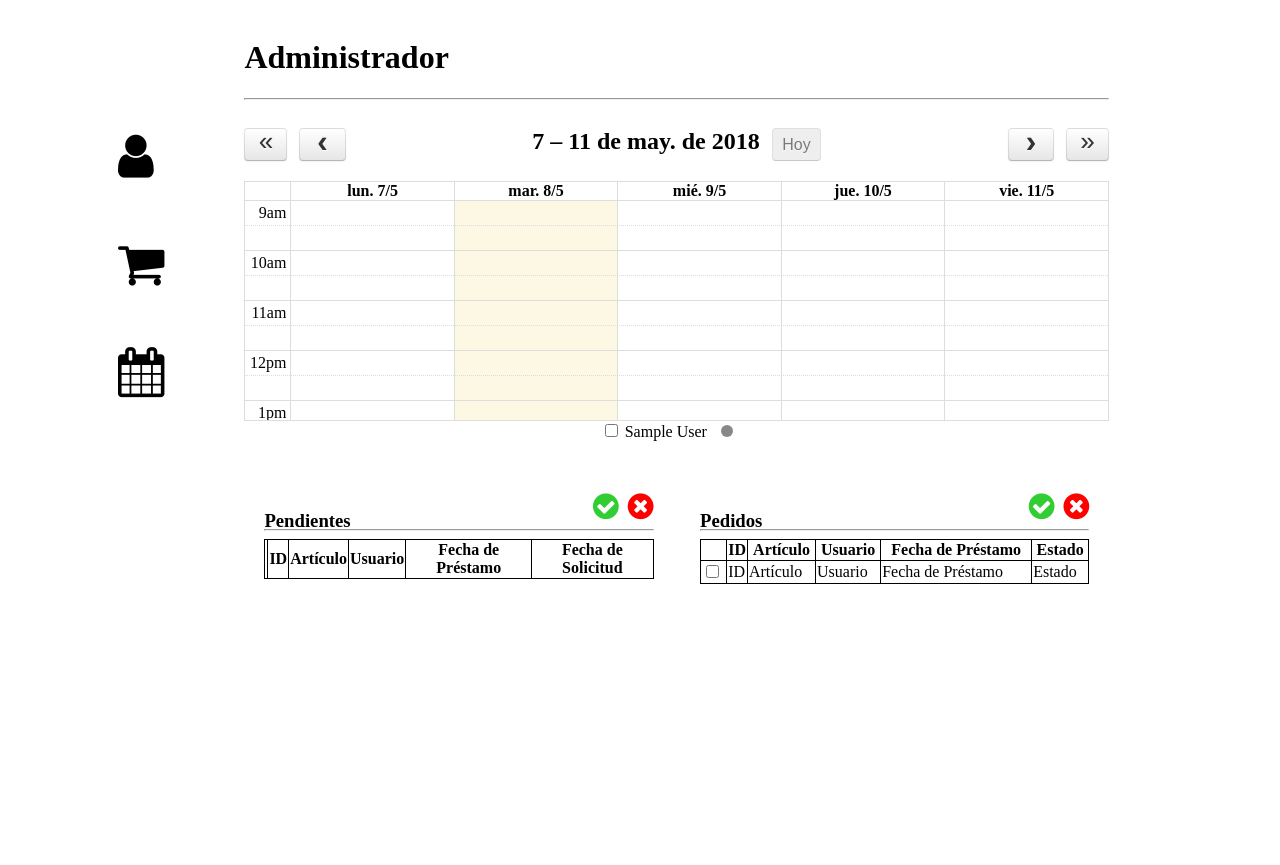
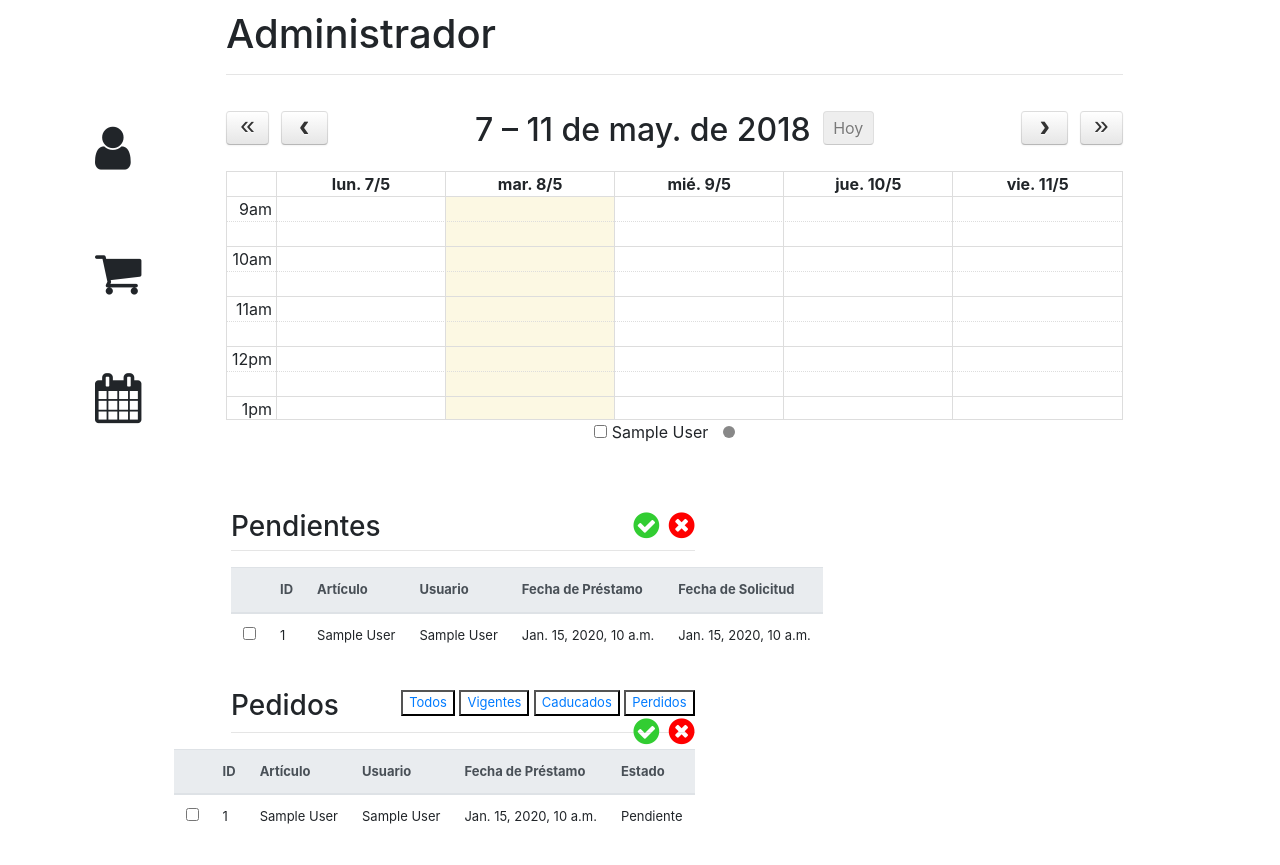
Before and after one commit to DCC-CC4401/2018-1-Winning-Eleven-11-T3, a Django app: page / in a window 1280 px wide. Before the commit the page ends 584 px from the top, so only its background shows below. Run offline with Django 3.2, Linux system fonts and the light colour scheme; tables that the repository leaves empty hold one stand-in row (values such as "Sample post"); lists and menus that the app fills with data are empty; some libraries are stand-ins or nearby versions.

Commit message:
Pedidos pueden ser filtrados por estado de prestamo

```diff
--- a/InventarioCEI/LandingAdmin/admin.py
+++ b/InventarioCEI/LandingAdmin/admin.py
@@ -1,8 +1,6 @@
 from django.contrib import admin
-from .models import Usuario, Prestamo, Articulo, Espacio, Reserva
+from .models import Usuario, Prestamo, Articulo
 
 admin.site.register(Usuario)
 admin.site.register(Prestamo)
 admin.site.register(Articulo)
-admin.site.register(Espacio)
-admin.site.register(Reserva)
--- a/InventarioCEI/LandingAdmin/models.py
+++ b/InventarioCEI/LandingAdmin/models.py
@@ -2,10 +2,19 @@ from django.db import models
 
 
 class Articulo(models.Model):
-    nombre = models.CharField(max_length=30)
-    estado = models.IntegerField()     #0,1,2,3
-    imagen = models.CharField(max_length=256)
-    cantidad = models.IntegerField()
+    opciones = (
+        ("Disponible", "Disponible"),
+        ("En prestamo", "En prestamo"),
+        ("En reparacion", "En reparacion")
+    )
+
+    nombre = models.CharField(max_length=20)
+    estado = models.CharField(max_length=15, choices=opciones, default="Disponible")
+    solicitudes = models.IntegerField(default=0)
+    imagen = models.ImageField(upload_to="img", default='img/none.png')
+    espacio = models.BooleanField()
+    color_calendario = models.CharField(max_length=15, default='none')
+
 
     def __str__(self):
         return self.nombre
@@ -23,24 +32,14 @@ class Usuario(models.Model):
 
 
 class Prestamo(models.Model):
+    opciones = (
+        ("Pendiente", "Pendiente"),
+        ("Vigente", "Vigente"),
+        ("Caducado", "Caducado"),
+        ("Perdido", "Perdido")
+    )
     id_articulo = models.ForeignKey(Articulo, on_delete=models.CASCADE)
     fecha_inicio = models.DateTimeField()
     fecha_termino = models.DateTimeField()
     id_usuario = models.ForeignKey(Usuario, on_delete=models.CASCADE)
-    estado = models.IntegerField()
-
-
-class Espacio(models.Model):
-    nombre = models.CharField(max_length=50)
-    capacidad = models.IntegerField()
-    color_calendario = models.CharField(max_length=10)
-
-    def __str__(self):
-        return self.nombre
-
-
-class Reserva(models.Model):
-    id_espacio = models.ForeignKey(Espacio, on_delete=models.CASCADE)
-    fecha_inicio = models.DateTimeField()
-    fecha_termino = models.DateTimeField()
-    id_usuario = models.ForeignKey(Usuario, on_delete=models.CASCADE)
+    estado = models.CharField(max_length=15, choices=opciones)
--- a/InventarioCEI/LandingAdmin/static/css/LandingAdmin.css
+++ b/InventarioCEI/LandingAdmin/static/css/LandingAdmin.css
@@ -10,7 +10,7 @@
 
 .EqualColumn {
     float: left;
-    width: 45%;
+    width: 50%;
 }
 
 * {
@@ -41,19 +41,19 @@
     clear: both;
 }
 
-
-table {
-    border-collapse: collapse;
-    margin-left: auto;
-    margin-left: auto;
-    width: 100%;
-}
-
-table, th, td {
-    border: 1px solid black;
-}
-
 #calendar {
   max-weidth: 800px;
   margin: 0 auto;
 }
+
+.btn-link2{
+  border:none;
+  outline:none;
+  background:none;
+  cursor:pointer;
+  color:#0000EE;
+  padding:0;
+  text-decoration:underline;
+  font-family:inherit;
+  font-size:inherit;
+}
--- a/InventarioCEI/LandingAdmin/templates/landingAdmin/index.html
+++ b/InventarioCEI/LandingAdmin/templates/landingAdmin/index.html
@@ -10,6 +10,10 @@
 <script type="text/javascript" src="{% static 'scripts/customCalendar.js'%}"></script>
 <script type="text/javascript" src="{% static 'scripts/locale-all.js'%}"></script>
 <link rel="stylesheet" href="https://cdnjs.cloudflare.com/ajax/libs/font-awesome/4.7.0/css/font-awesome.min.css">
+
+
+<link rel="stylesheet" href="https://stackpath.bootstrapcdn.com/bootstrap/4.1.1/css/bootstrap.min.css" integrity="sha384-WskhaSGFgHYWDcbwN70/dfYBj47jz9qbsMId/iRN3ewGhXQFZCSftd1LZCfmhktB" crossorigin="anonymous">
+<script src="https://stackpath.bootstrapcdn.com/bootstrap/4.1.1/js/bootstrap.min.js" integrity="sha384-smHYKdLADwkXOn1EmN1qk/HfnUcbVRZyYmZ4qpPea6sjB/pTJ0euyQp0Mk8ck+5T" crossorigin="anonymous"></script>
 <script>
 
   $(document).ready(function() {
@@ -44,8 +48,8 @@
     $('input[type=checkbox]').on('click', function() {
             $(this).closest("form").submit();
     });
+
   });
-
 </script>
 
 <!---------->
@@ -53,7 +57,7 @@
 
 <head>
     <meta charset="UTF-8">
-    <title>Not U-Cursos - {{ filtroEspacio }}</title>
+    <title>Not U-Cursos</title>
 </head>
 <body>
 <div class="row">
@@ -83,26 +87,25 @@
             <div id="calendar"></div>
     <div align="center" style="margin-bottom: 50px">
         <form method="POST">
-        {% for esp in espacios %}
+        {% for art in articulos %}
+            {% if art.espacio %}
             {% csrf_token %}
-            <input type="checkbox" name="optcheck{{ esp.id }}" value="{{ esp.id }}" {% if esp.id in filtroEspacio %}checked="checked"{% endif %}> {{ esp }} <span class="dot" style="background-color: {{ esp.color_calendario }}"></span>
+            <input type="checkbox" name="optcheck{{ art.id }}" value="{{ art.id }}" {% if art.id in filtroEspacio %}checked="checked"{% endif %}> {{ art }} <span class="dot" style="background-color: {{ art.color_calendario }}"></span>
+            {% endif %}
+        {% endfor %}
 
-        {% endfor %}
-        </form>
     </div>
       <div class="row">
           <div class="EqualColumn" style="margin-left: 20px;">
-              <div align="left" style="position:fixed; margin-bottom: 20px"><h3>Pendientes</h3></div>
-                    <div align="right" style="position:relative">
-                        <i class="fa fa-check-circle" style="color: limegreen; font-size: 30px; margin-right: 5px"></i>
-                        <i class="fa fa-times-circle" style="color: red; font-size: 30px" ></i>
-                    </div>
-
-
-              <hr>
-
+            <p>
+            <h3 style="display: inline; float: left">Pendientes</h3>
+            <span style="float:right; margin-left: 20px"> <i class="fa fa-check-circle" style="color: limegreen; font-size: 30px; margin-right: 5px"></i>
+                        <i class="fa fa-times-circle" style="color: red; font-size: 30px" ></i></span>
+            </p><br>
+                    <hr>
               <!--- tabla con articulos !-->
-      <table class="table">
+      <table class="table" align="left" style="white-space: nowrap; font-size: small">
+          <thead class="thead-light">
           <tr>
               <th></th>
               <th>ID</th>
@@ -111,8 +114,10 @@
               <th>Fecha de Préstamo</th>
               <th>Fecha de Solicitud</th>
           </tr>
+          </thead>
+          <tbody>
           {% for prest in prestamos %}
-              {% if prest.estado == 0%}
+              {% if prest.estado == "Pendiente"%}
               <tr>
                   <td><input type="checkbox" value="{{prest.id}}"></td>
                   <td style="width:20px">{{prest.id}}</td>
@@ -123,19 +128,29 @@
               </tr>
               {%  endif %}
           {%  endfor %}
+          </tbody>
       </table>
           </div>
 
-          <div class="EqualColumn" style="float:right; margin-right: 20px;">
-                            <div align="left" style="position:fixed; margin-bottom: 20px"><h3>Pedidos</h3></div>
-                    <div align="right" style="position:relative">
-                        <i class="fa fa-check-circle" style="color: limegreen; font-size: 30px; margin-right: 5px"></i>
-                        <i class="fa fa-times-circle" style="color: red; font-size: 30px" ></i>
-                    </div>
+          <div class="EqualColumn" align="right" style="margin-right: 20px; margin-left: 20px">
+
+
+            <p>
+            <h3 style="display: inline; float: left">Pedidos</h3>
+            {% csrf_token %}
+                <button type="submit" name="todos" value="todos" class="btn-link" style="font-size: small">Todos</button>
+                <button type="submit" name="vigentes" value="vigentes" class="btn-link" style="font-size: small">Vigentes</button>
+                <button type="submit" name="caducados" value="caducados" class="btn-link" style="font-size: small">Caducados</button>
+                <button type="submit" name="perdidos" value="perdidos" class="btn-link" style="font-size: small">Perdidos</button>
+            </form>
+            <span style="float:right; margin-left: 20px"> <i class="fa fa-check-circle" style="color: limegreen; font-size: 30px; margin-right: 5px"></i>
+                        <i class="fa fa-times-circle" style="color: red; font-size: 30px" ></i></span>
+            </p>
                     <hr>
 
               <!--- tabla con pedidos !-->
-      <table align="right">
+          <table class="table" align="right" style="white-space: nowrap; font-size: small">
+          <thead class="thead-light">
           <tr>
 
               <th> </th>
@@ -145,15 +160,19 @@
               <th>Fecha de Préstamo</th>
               <th>Estado</th>
           </tr>
-
-          <tr>
-              <td><input type="checkbox"></td>
-              <td style="width:20px">ID</td>
-              <td>Artículo</td>
-              <td>Usuario</td>
-              <td>Fecha de Préstamo</td>
-              <td>Estado</td>
-          </tr>
+          </thead>
+          <tbody>
+              {% for prest in prestamosFiltrados %}
+              <tr>
+                  <td><input type="checkbox" value="{{prest.id}}"></td>
+                  <td style="width:20px">{{prest.id}}</td>
+                  <td>{{prest.id_articulo}}</td>
+                  <td>{{prest.id_usuario }}</td>
+                  <td>{{prest.fecha_inicio }}</td>
+                  <td>{{ prest.estado }}</td>
+              </tr>
+          {%  endfor %}
+          </tbody>
       </table>
           </div>
       </div>
--- a/InventarioCEI/LandingAdmin/views.py
+++ b/InventarioCEI/LandingAdmin/views.py
@@ -1,29 +1,50 @@
 from django.shortcuts import render
-from .models import Articulo, Usuario, Prestamo, Reserva, Espacio
+from .models import Articulo, Usuario, Prestamo
 import json
 
 def index(request):
-    reservas = Reserva.objects.all()
-    espacios = Espacio.objects.all()
+    total_prestamos = Prestamo.objects.all()
     reservas_list = []
-    filtroEspacio = []
+    filtro_espacio = []
     if request.method == 'POST':
         for posts in request.POST:
             if "optcheck" in posts:
-                filtroEspacio.append(int(request.POST[posts]))
+                filtro_espacio.append(int(request.POST[posts]))
 
-    for res in reservas:
-        if res.id_espacio_id in filtroEspacio:
-            reserva_dic = {
-                "title": str(res.id_espacio)+"-"+str(res.id_usuario),
-                "start": res.fecha_inicio.strftime("%Y-%m-%dT%H:%M:%S"),
-                "end": res.fecha_termino.strftime("%Y-%m-%dT%H:%M:%S"),
-                "color": res.id_espacio.color_calendario
-            }
-            reservas_list.append(reserva_dic)
+    for prestamo in total_prestamos:
+        if prestamo.id_articulo.espacio:
+            if prestamo.id_articulo_id in filtro_espacio:
+                reserva_dic = {
+                    "title": str(prestamo.id_articulo)+"-"+str(prestamo.id_usuario),
+                    "start": prestamo.fecha_inicio.strftime("%Y-%m-%dT%H:%M:%S"),
+                    "end": prestamo.fecha_termino.strftime("%Y-%m-%dT%H:%M:%S"),
+                    "color": prestamo.id_articulo.color_calendario
+                }
+                reservas_list.append(reserva_dic)
 
+    prestamos_filtrados=[]
+    if request.method == 'POST':
+        if request.POST.get('todos', False):
+            for prestamos in total_prestamos:
+                prestamos_filtrados.append(prestamos)
+        elif request.POST.get('vigentes', False):
+            for prestamos in total_prestamos:
+                if prestamos.estado == "Vigente":
+                    prestamos_filtrados.append(prestamos)
+        elif request.POST.get('caducados', False):
+            for prestamos in total_prestamos:
+                if prestamos.estado == "Caducado":
+                    prestamos_filtrados.append(prestamos)
+        elif request.POST.get('perdidos', False):
+            for prestamos in total_prestamos:
+                if prestamos.estado == "Perdido":
+                    prestamos_filtrados.append(prestamos)
+        else:
+            prestamos_filtrados=total_prestamos
+    else:
+        prestamos_filtrados = total_prestamos
     return render(request, 'landingAdmin/index.html', {'prestamos': Prestamo.objects.all(),
+                                                       'prestamosFiltrados': prestamos_filtrados,
                                                        'articulos': Articulo.objects.all(),
                                                        'reservas': reservas_list,
-                                                       'espacios': Espacio.objects.all(),
-                                                        'filtroEspacio': filtroEspacio})
+                                                       'filtroEspacio': filtro_espacio})
```
Also changed, not shown: InventarioCEI/LandingAdmin/migrations/0001_initial.py, InventarioCEI/LandingAdmin/migrations/0002_auto_20180507_2350.py (added), InventarioCEI/LandingAdmin/migrations/0003_auto_20180507_2356.py (added), InventarioCEI/media/img/none.png (added), 1 other file.
